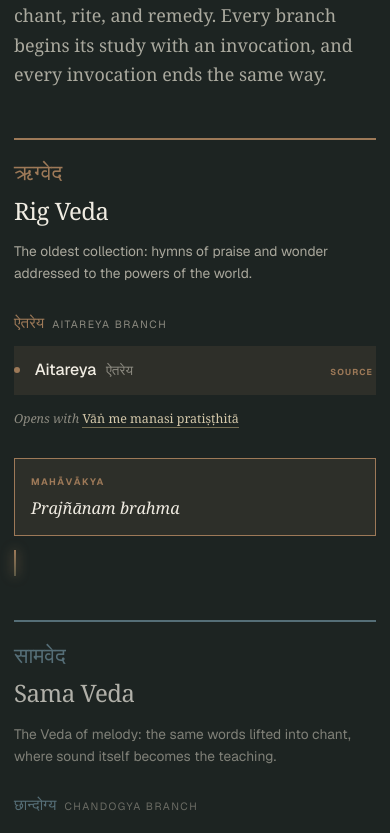
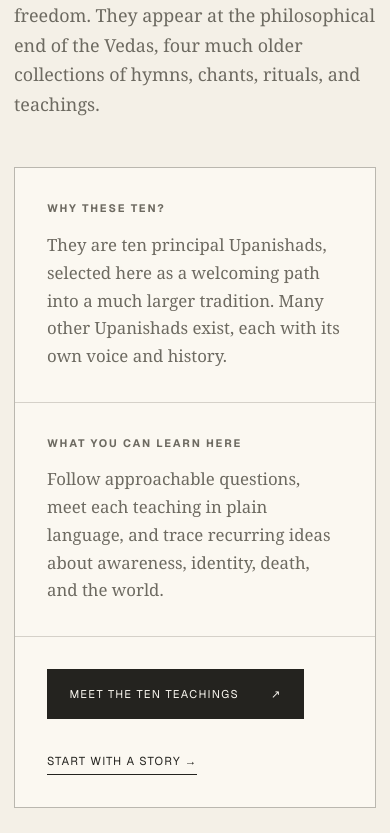
Before and after one commit to sumildesai/the-inner-atlas, a Next.js app: page / in a window 390 px wide. Shown: the part 1164-1997 px from the top of the page. Built offline with nearby package versions, Linux system fonts and the light colour scheme.

Commit message:
Add homepage beginner orientation
Co-authored-by: sumildesai <60360417+sumildesai@users.noreply.github.com>

```diff
--- a/src/app/globals.css
+++ b/src/app/globals.css
@@ -40,6 +40,11 @@ em { color:var(--gold);font-weight:400; }
 .hero-mandala:before,.hero-mandala:after { content:"";position:absolute;border:1px solid rgba(184,138,70,.22);border-radius:50%;inset:9%; }
 .hero-mandala:after { inset:25%; }
 .hero-mandala span { font-family:Georgia,serif;color:rgba(184,138,70,.38);font-size:7rem; }
+.beginner-introduction { padding:8rem 0; }
+.beginner-path { display:grid;grid-template-columns:repeat(3,1fr);gap:1px;background:var(--line);border:1px solid var(--line); }
+.beginner-path>div { background:var(--cream);padding:2rem; }
+.beginner-path>div>p:last-child { margin:0;color:var(--muted);font-family:Georgia,serif;font-size:1.05rem; }
+.beginner-actions { display:flex;flex-direction:column;align-items:flex-start;justify-content:space-between;gap:2rem; }
 
 .section-heading { display:flex;justify-content:space-between;align-items:end;margin-bottom:4rem;gap:3rem; }
 .section-heading h2 { font-family:Georgia,serif;font-size:clamp(2.8rem,5vw,5rem);font-weight:400;line-height:.97;letter-spacing:-.04em;margin:0; }
@@ -317,13 +322,13 @@ summary { cursor:pointer;text-transform:uppercase;letter-spacing:.12em;font-size
   .hero-actions { align-items:flex-start;flex-direction:column;gap:1.2rem; }
   .hero-mandala { top:32%; }
   .section-heading h2 { font-size:3.1rem; }
-  .constellation-section,.invocation-feature,.featured-teachings,.linked-teachings { padding:5rem 0; }
+  .beginner-introduction,.constellation-section,.invocation-feature,.featured-teachings,.linked-teachings { padding:5rem 0; }
   .constellation-list { grid-template-columns:1fr; }
   .mantra-heading { flex-direction:column; }
   .mantra-panel { padding:1.5rem; }
   .mantra-panel.compact .arrow-link { margin-left:0; }
   .mantra-meaning { grid-template-columns:1fr;gap:.5rem; }
-  .card-grid,.concept-grid,.idea-river .content-width>div,.prose-grid { grid-template-columns:1fr; }
+  .beginner-path,.card-grid,.concept-grid,.idea-river .content-width>div,.prose-grid { grid-template-columns:1fr; }
   .text-card { min-height:390px; }
   .upanishad-emblem--card { right:.5rem;top:4.5rem;width:8rem; }
   .upanishad-emblem--hero { width:10rem; }
--- a/src/app/page.tsx
+++ b/src/app/page.tsx
@@ -10,8 +10,16 @@ export default function Home() {
       <div className="hero-kicker"><span>Ten ancient teachings</span><span>One living inquiry</span></div>
       <h1>An atlas of the<br /><em>world within.</em></h1>
       <p>The Upanishads ask questions that remain startlingly close: Who am I beneath my roles? What is real? What, if anything, does death change?</p>
-      <div className="hero-actions"><Link className="primary-button" href="/explore">Begin exploring <span>↗</span></Link><a className="text-button" href="#vedas">See the four Vedas ↓</a></div>
+      <div className="hero-actions"><a className="primary-button" href="#start-here">Start here <span>↓</span></a><Link className="text-button" href="/explore">Explore all ten →</Link></div>
       <div className="hero-mandala" aria-hidden="true"><span>ॐ</span></div>
+    </section>
+    <section id="start-here" className="beginner-introduction content-width">
+      <div className="section-heading"><div><p className="eyebrow">A first orientation</p><h2>Begin with<br /><em>the questions.</em></h2></div><p>The Upanishads are ancient Indian texts that explore self, consciousness, life, and freedom. They appear at the philosophical end of the Vedas, four much older collections of hymns, chants, rituals, and teachings.</p></div>
+      <div className="beginner-path">
+        <div><p className="eyebrow">Why these ten?</p><p>They are ten principal Upanishads, selected here as a welcoming path into a much larger tradition. Many other Upanishads exist, each with its own voice and history.</p></div>
+        <div><p className="eyebrow">What you can learn here</p><p>Follow approachable questions, meet each teaching in plain language, and trace recurring ideas about awareness, identity, death, and the world.</p></div>
+        <div className="beginner-actions"><Link className="primary-button" href="/explore">Meet the ten teachings <span>↗</span></Link><Link className="text-button" href="/upanishads/katha">Start with a story →</Link></div>
+      </div>
     </section>
     <section id="vedas" className="veda-section"><div className="section-heading content-width"><div><p className="eyebrow">Four collections, ten teachings</p><h2>Rooted in<br /><em>four Vedas.</em></h2></div><p>Each Upanishad closes a Veda — the philosophical end of a body of hymn, chant, rite, and remedy. Every branch begins its study with an invocation, and every invocation ends the same way.</p></div><div className="content-width"><VedaDivision /></div></section>
     <section className="invocation-feature content-width"><div className="section-heading"><div><p className="eyebrow">Before a teaching begins</p><h2>Study opens<br /><em>with peace.</em></h2></div><p>The ten Upanishads share five traditional śānti mantras. Each invocation prepares a different dimension of the encounter.</p></div><ShantiMantra slug="isha" compact /></section>
```
